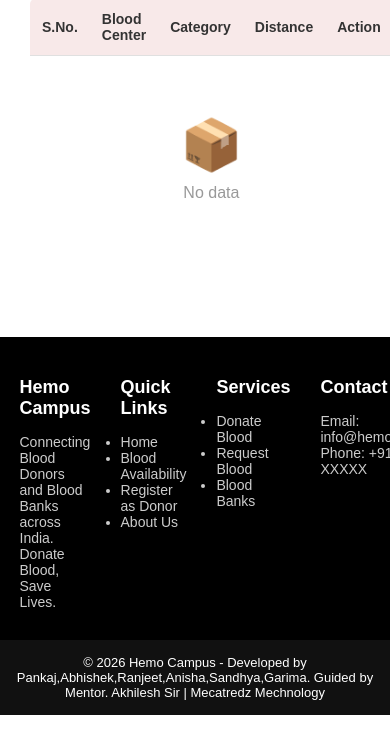
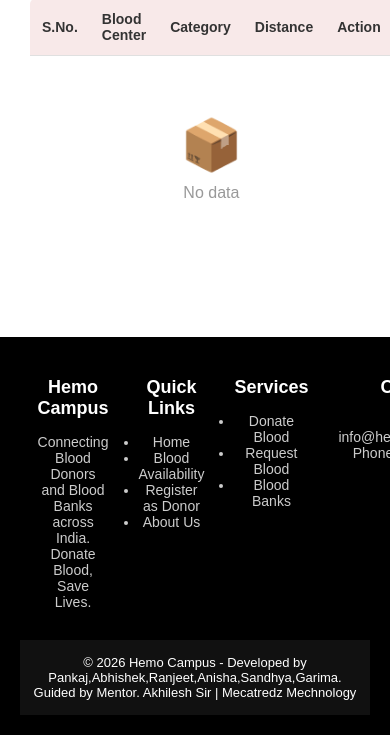
Before and after one commit to Code-Pankaj-dev/HemoCampus, a Django app: page /blood-availability/ in a window 390 px wide; the page is wider, and only the part inside the window is pictured. Shown: the part 483-1218 px from the top of that part. Run offline with Django 5.2, Linux system fonts and the light colour scheme.

Commit message:
Updated responsive layout

```diff
--- a/templates/master.html
+++ b/templates/master.html
@@ -7,6 +7,28 @@
 {% load static %}
 
 <style>
+    @media (max-width: 768px) {
+        .card-container{
+            flex-direction: column; /* card ek ke niche ek aayenge */
+        }
+        .card {
+            width: 100%; /* Mobile par card full width lega */
+            margin-bottom: 15px;
+        }
+    }
+
+    @media (max-width: 768px) {
+        .footer {
+            text-align: center;
+        }
+        /*footer ke ander ke plex container ko stack karein */
+        .footer-container {
+            flex-direction: column;
+            gap: 20px;
+        }
+
+    }
+
     * {
         margin: 0;
         padding: 0;
@@ -142,17 +164,23 @@
 
     /* ================= FOOTER ================= */
    .footer {
-        width: 100vw;
-        background: #000000;
-        color: white;
-        padding: 40px 0 0 0;
-        margin: 50px 0 0 0;
-        position: relative;
-        left: 50%;
-        right: 50%;
-        margin-left: -50vw;
-        margin-right: -50vw;
-        box-sizing: border-box;
+       width: 100%;
+       background-color: #000000;
+       color: #ffffff;
+       padding: 40px 20px 20px 20px;
+       margin-top: 50px;
+       box-sizing: border-box;
+        /*width: 100vw;*/
+        /*background: #000000;*/
+        /*color: white;*/
+        /*padding: 40px 0 0 0;*/
+        /*margin: 50px 0 0 0;*/
+        /*position: relative;*/
+        /*left: 50%;*/
+        /*right: 50%;*/
+        /*margin-left: -50vw;*/
+        /*margin-right: -50vw;*/
+        /*box-sizing: border-box;*/
     }
 
    .footer-container {
```
